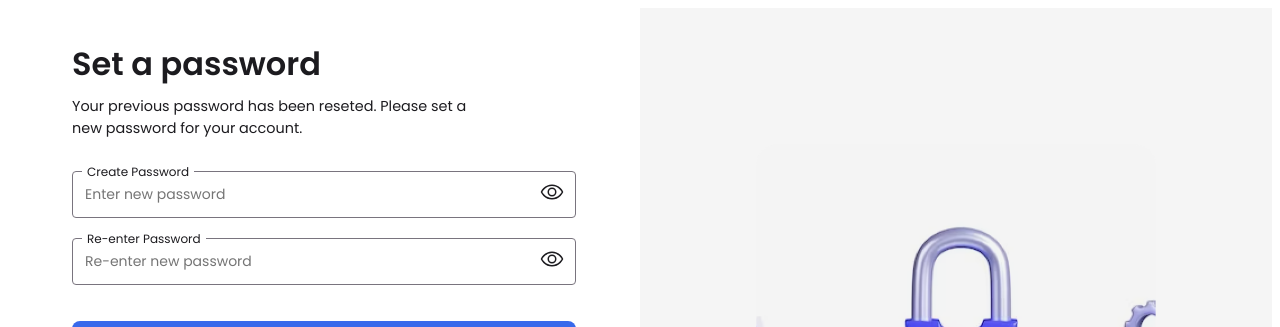
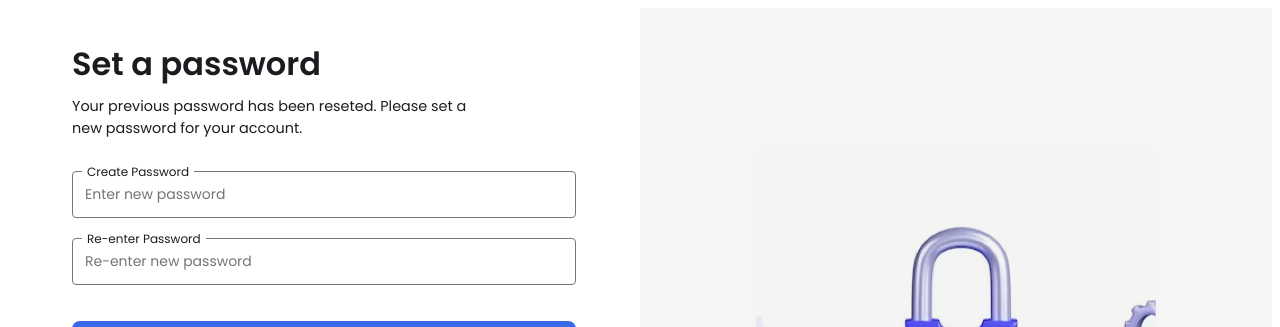
Before and after one commit to shivraj721/ng-authenticator, an Angular app in the folder ng-authenticator/: page /setpassword in a window 1280 px wide. Shown: the top 327 px of the page. Built offline with nearby package versions, Linux system fonts and the light colour scheme.

Commit message:
small changes

```diff
--- a/ng-authenticator/src/app/forgotpassword/forgotpassword.component.html
+++ b/ng-authenticator/src/app/forgotpassword/forgotpassword.component.html
@@ -31,7 +31,7 @@
         <span>Or login with</span>
       </div>
 
-      <div class="social-login">
+      <!-- <div class="social-login">
         <button class="social-btn facebook">
           <svg width="24" height="24" viewBox="0 0 24 24" fill="#1877F2" xmlns="http://www.w3.org/2000/svg">
             <path d="M24 12C24 5.37258 18.6274 0 12 0C5.37258 0 0 5.37258 0 12C0 17.9895 4.3882 22.954 10.125 23.8542V15.4688H7.07812V12H10.125V9.35625C10.125 6.34875 11.9166 4.6875 14.6576 4.6875C15.9701 4.6875 17.3438 4.92188 17.3438 4.92188V7.875H15.8306C14.34 7.875 13.875 8.80008 13.875 9.75V12H17.2031L16.6711 15.4688H13.875V23.8542C19.6118 22.954 24 17.9895 24 12Z"/>
@@ -50,7 +50,7 @@
             <path d="M17.5172 12.5555C17.5078 10.957 18.232 9.75234 19.6922 8.86406C18.8625 7.69219 17.6148 7.04766 15.9633 6.92344C14.3984 6.80156 12.6633 7.82344 11.9883 7.82344C11.2766 7.82344 9.71484 6.96563 8.49141 6.96563C6.01172 7.00547 3.375 8.89219 3.375 12.7477C3.375 13.8469 3.55781 14.9836 3.92344 16.1555C4.41094 17.7164 6.51797 21.8227 8.71172 21.7617C9.84844 21.7336 10.6641 20.9883 12.1453 20.9883C13.5797 20.9883 14.3391 21.7617 15.5953 21.7617C17.8078 21.7289 19.7344 17.9977 20.1914 16.4344C17.2313 14.8852 17.5172 12.6398 17.5172 12.5555ZM15.0586 5.1C16.2891 3.63281 16.1859 2.27813 16.1531 1.875C15.0398 1.94531 13.7578 2.64844 13.0078 3.49219C12.1781 4.40859 11.7727 5.46797 11.8383 6.89531C13.0406 6.99844 14.1258 6.29297 15.0586 5.1Z"/>
           </svg>
         </button>
-      </div>
+      </div> -->
     </div>
 
     <!-- Image Section -->
--- a/ng-authenticator/src/app/setpassword/setpassword.component.html
+++ b/ng-authenticator/src/app/setpassword/setpassword.component.html
@@ -10,12 +10,12 @@
           <label>Create Password</label>
           <div class="password-input-wrapper">
             <input type="password" placeholder="Enter new password"/>
-            <button type="button" class="toggle-visibility">
+            <!-- <button type="button" class="toggle-visibility">
               <svg width="24" height="24" viewBox="0 0 24 24" fill="none" xmlns="http://www.w3.org/2000/svg">
                 <path d="M12 5.25C4.5 5.25 1.5 12 1.5 12C1.5 12 4.5 18.75 12 18.75C19.5 18.75 22.5 12 22.5 12C22.5 12 19.5 5.25 12 5.25Z" stroke="#1C1B1F" stroke-width="1.5" stroke-linecap="round" stroke-linejoin="round"/>
                 <path d="M12 15.75C14.0711 15.75 15.75 14.0711 15.75 12C15.75 9.92893 14.0711 8.25 12 8.25C9.92893 8.25 8.25 9.92893 8.25 12C8.25 14.0711 9.92893 15.75 12 15.75Z" stroke="#1C1B1F" stroke-width="1.5" stroke-linecap="round" stroke-linejoin="round"/>
               </svg>
-            </button>
+            </button> -->
           </div>
         </div>
 
@@ -23,12 +23,12 @@
           <label>Re-enter Password</label>
           <div class="password-input-wrapper">
             <input type="password" placeholder="Re-enter new password" />
-            <button type="button" class="toggle-visibility">
+            <!-- <button type="button" class="toggle-visibility">
               <svg width="24" height="24" viewBox="0 0 24 24" fill="none" xmlns="http://www.w3.org/2000/svg">
                 <path d="M12 5.25C4.5 5.25 1.5 12 1.5 12C1.5 12 4.5 18.75 12 18.75C19.5 18.75 22.5 12 22.5 12C22.5 12 19.5 5.25 12 5.25Z" stroke="#1C1B1F" stroke-width="1.5" stroke-linecap="round" stroke-linejoin="round"/>
                 <path d="M12 15.75C14.0711 15.75 15.75 14.0711 15.75 12C15.75 9.92893 14.0711 8.25 12 8.25C9.92893 8.25 8.25 9.92893 8.25 12C8.25 14.0711 9.92893 15.75 12 15.75Z" stroke="#1C1B1F" stroke-width="1.5" stroke-linecap="round" stroke-linejoin="round"/>
               </svg>
-            </button>
+            </button> -->
           </div>
         </div>
 
```
